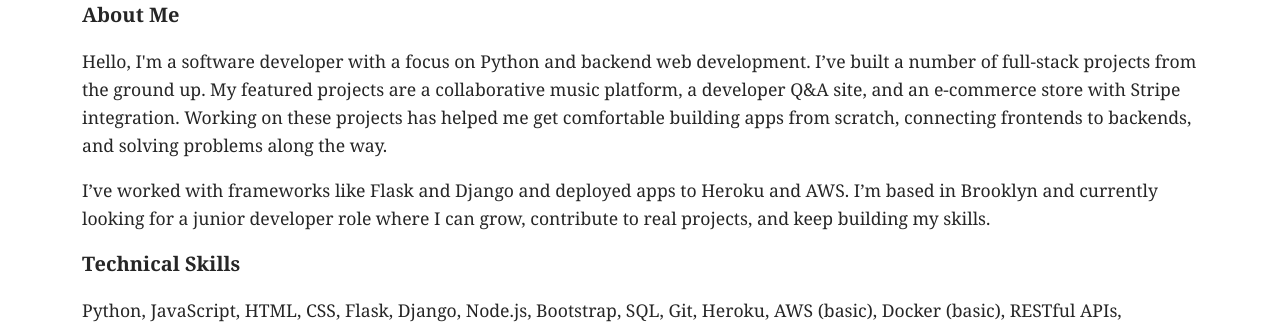
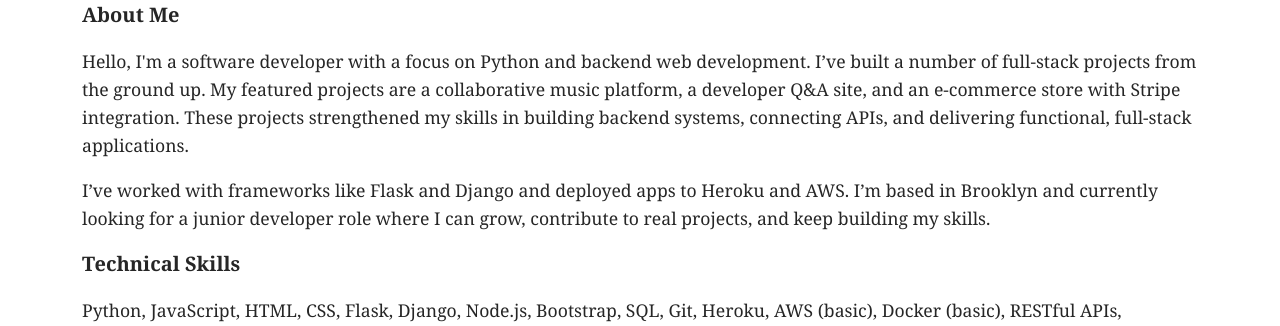
Before and after one commit to blakebrandon-hub/Portfolio-Website, a Flask app: page / in a window 1280 px wide. Shown: the part 154-480 px from the top of the page. Run offline with Flask 3, Linux system fonts and the light colour scheme; some libraries are stand-ins or nearby versions.

Commit message:
Update index.html

```diff
--- a/templates/index.html
+++ b/templates/index.html
@@ -68,7 +68,7 @@
 <p style="font-family: 'Georgia', serif; width: 100%; font-size: 1.25rem;"><strong>About Me</strong></p>
 
   <p class="lead mt-2" style="font-family: 'Georgia', serif; width: 100%; font-size: 1.1rem;">
-    Hello, I'm a software developer with a focus on Python and backend web development. I’ve built a number of full-stack projects from the ground up. My featured projects are a collaborative music platform, a developer Q&A site, and an e-commerce store with Stripe integration. Working on these projects has helped me get comfortable building apps from scratch, connecting frontends to backends, and solving problems along the way.
+    Hello, I'm a software developer with a focus on Python and backend web development. I’ve built a number of full-stack projects from the ground up. My featured projects are a collaborative music platform, a developer Q&A site, and an e-commerce store with Stripe integration.  These projects strengthened my skills in building backend systems, connecting APIs, and delivering functional, full-stack applications.
   </p>
 
   <p class="lead mt-2" style="font-family: 'Georgia', serif; width: 100%; font-size: 1.1rem;">
```
